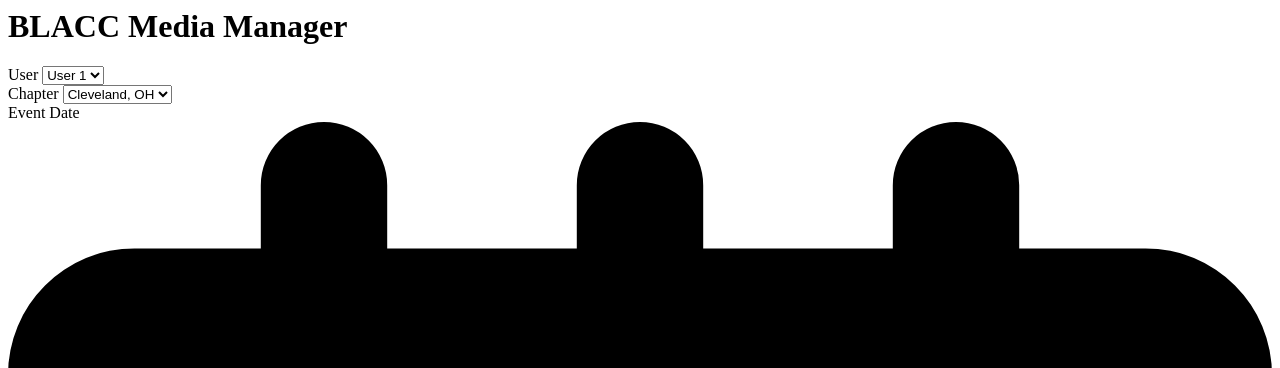
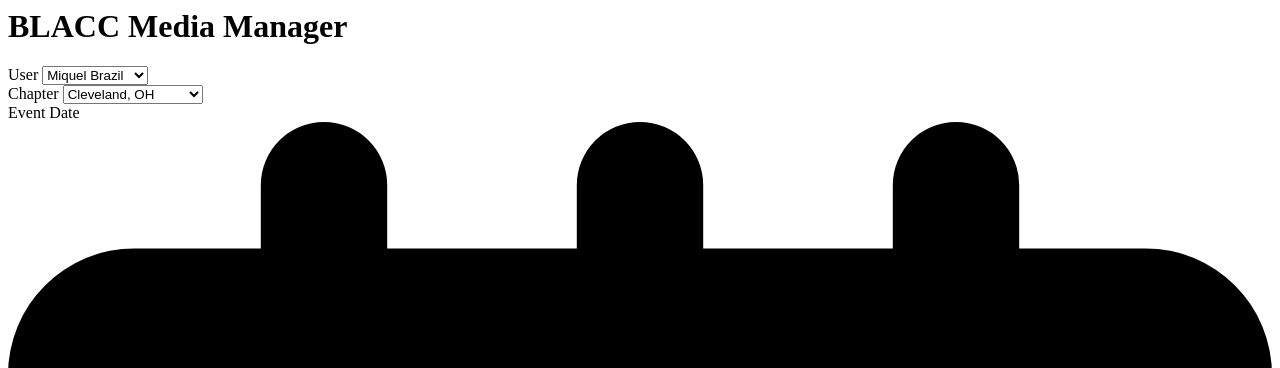
Before and after one commit to fullblackdevs/noire, a PHP site: page /interface/Page/trailer.php in a window 1280 px wide. Shown: the top 368 px of the page. Run offline with PHP 8.4, Linux system fonts and the light colour scheme.

Commit message:
task: Update demo Usernames
Update demo Usernames.

```diff
--- a/site/interface/Page/trailer.php
+++ b/site/interface/Page/trailer.php
@@ -5,9 +5,9 @@
 		<div>
 			<label for="title">User</label>
 			<select name="user" id="user" class="max-w-lg block focus:ring-indigo-500 focus:border-indigo-500 w-full text-sm border-gray-300 rounded-md">
-				<option value="1">User 1</option>
-				<option value="2">User 2</option>
-				<option value="3">User 3</option>
+				<option value="miquel@brazilliance.co">Miquel Brazil</option>
+				<option value="imara.canady@ahf.org">Imara Canady</option>
+				<option value="william.porch@ahf.org">William Porch</option>
 			</select>
 		</div>
 		<div>
@@ -16,6 +16,7 @@
 				<option value="CLE">Cleveland, OH</option>
 				<option value="CHI">Chicago, IL</option>
 				<option value="ATL">Atlanta, GA</option>
+				<option value="FLL">Fort Lauderdale, FL</option>
 			</select>
 		</div>
 		<div>
```
